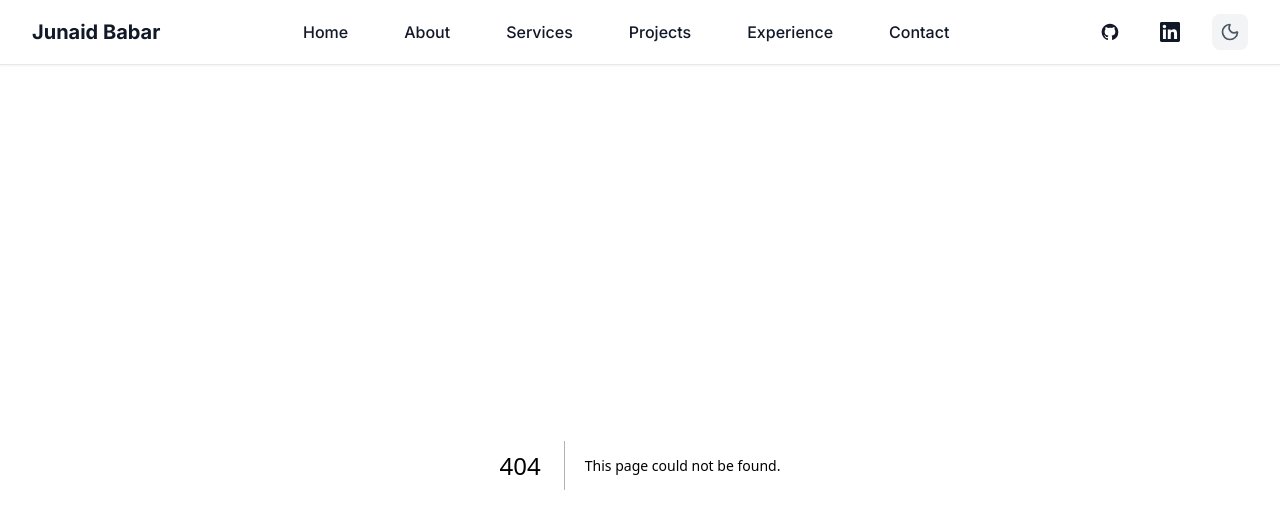
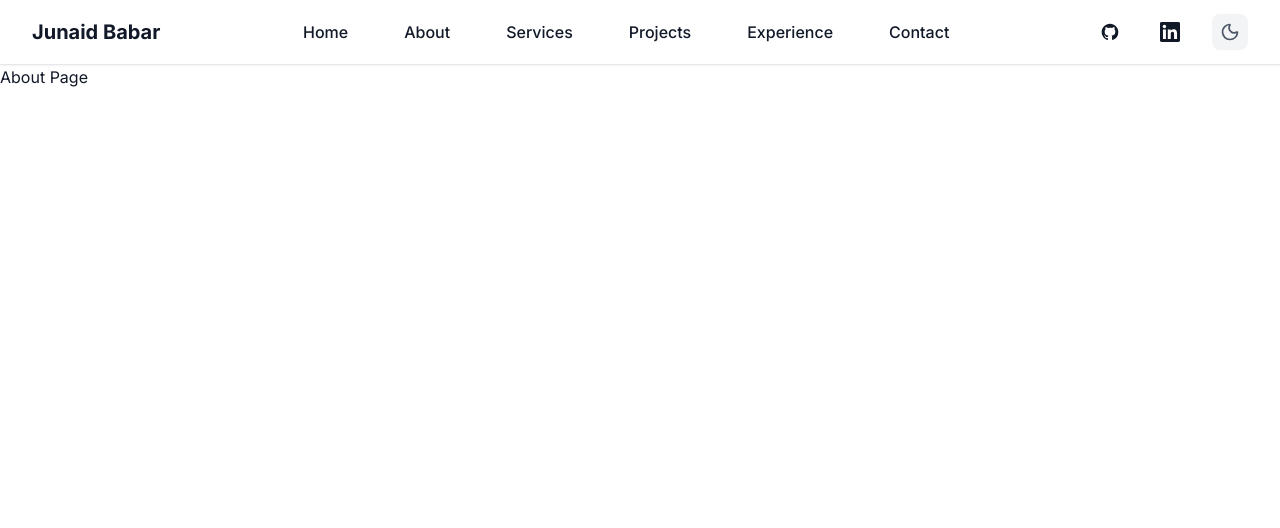
Before and after one commit to Mian-JunaidBabar/junaidbabar.dev, a Next.js app: page /about in a window 1280 px wide. Before the commit this address had no page. Shown: the top 528 px of the page. Built offline with nearby package versions, Linux system fonts and the light colour scheme.

Commit message:
initial commit

```diff
--- /dev/null
+++ b/src/app/about/page.tsx
@@ -0,0 +1,3 @@
+export default function AboutPage() {
+  return <div>About Page</div>;
+}
--- a/src/app/contact/page.tsx
+++ b/src/app/contact/page.tsx
@@ -1,7 +1,7 @@
 import Footer from "@/components/Footer";
 import Contact from "@/components/Contact";
 
-export default function Home() {
+export default function ContactPage() {
   return (
     <div className="min-h-screen bg-white dark:bg-dark-bg transition-colors duration-300">
       <main className="w-full">
```
Also changed, not shown: src/about/page.tsx (deleted).
